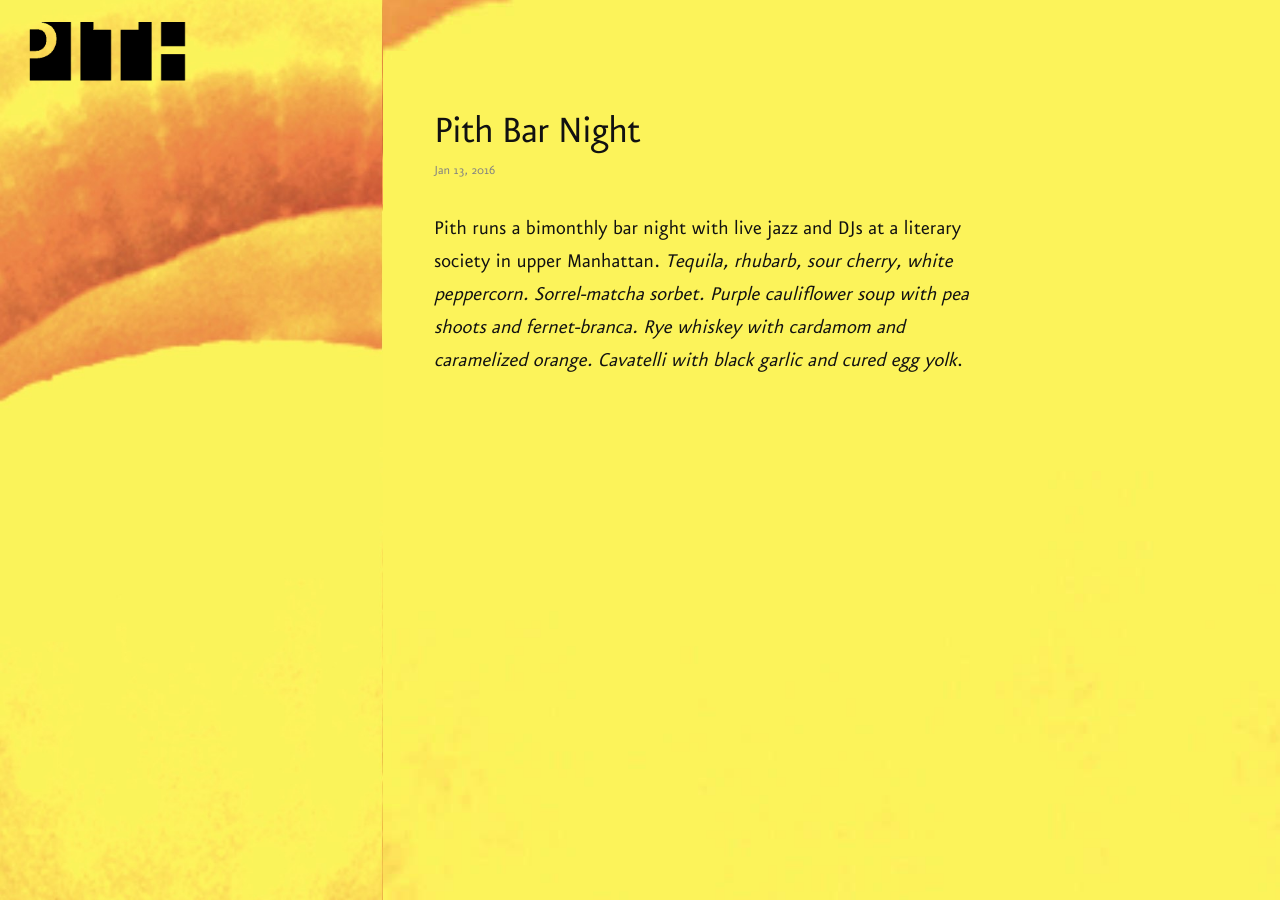
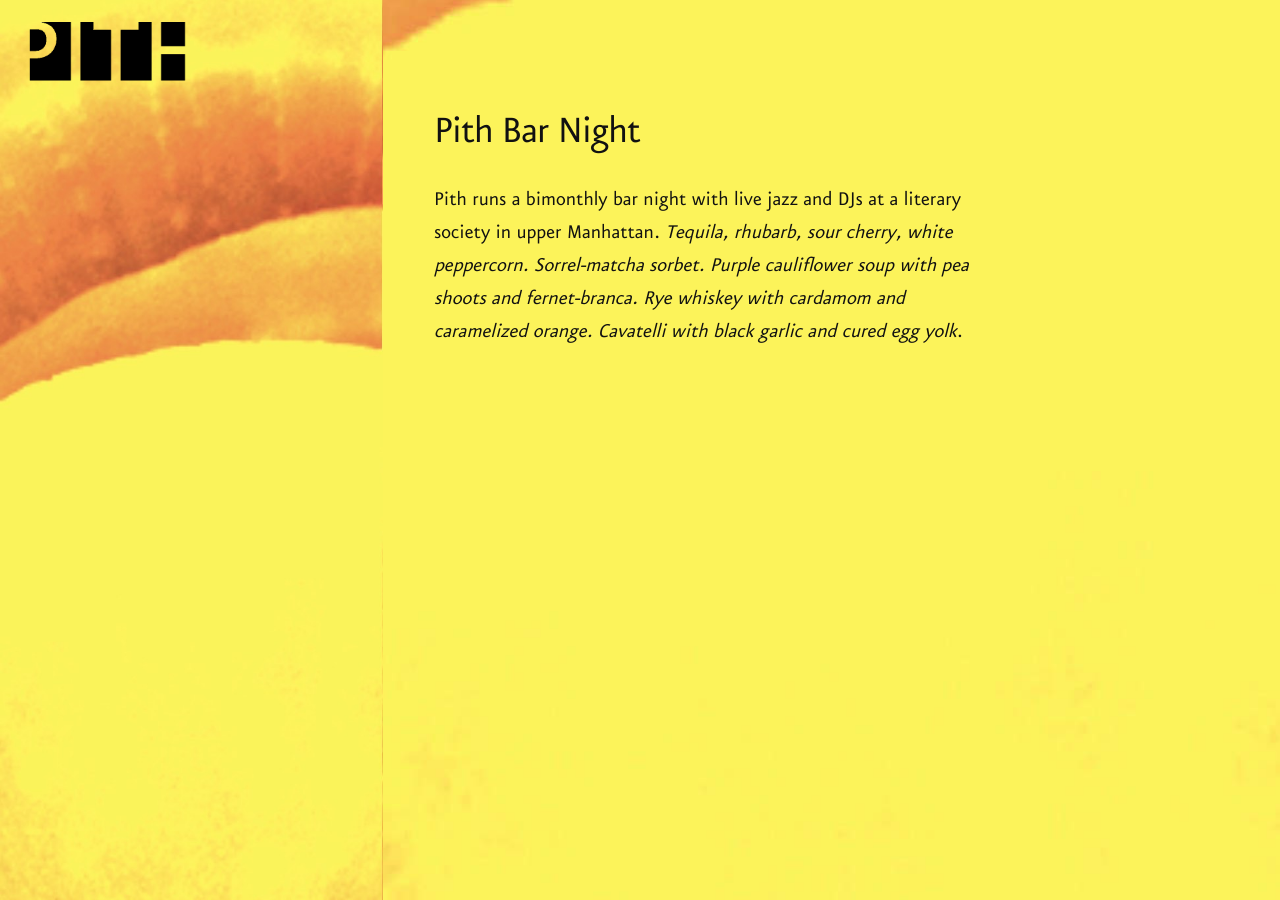
Before and after one commit to zoe-pith/pith-site, a Jekyll site: the page built from _posts/2016-01-13-pith-bar-night.md, in a window 1280 px wide. Built offline with Jekyll 4.4.1, drawn with Linux system fonts in a browser that asks for light colours.

Commit message:
Comment out dates from events

```diff
--- a/_layouts/post.html
+++ b/_layouts/post.html
@@ -5,7 +5,7 @@
 
   <header class="post-header">
     <h1 class="post-title" itemprop="name headline">{{ page.title }}</h1>
-    <p class="post-meta"><time datetime="{{ page.date | date_to_xmlschema }}" itemprop="datePublished">{{ page.date | date: "%b %-d, %Y" }}</time>{% if page.author %} • <span itemprop="author" itemscope itemtype="http://schema.org/Person"><span itemprop="name">{{ page.author }}</span></span>{% endif %}</p>
+    <p class="post-meta"><!--time datetime="{{ page.date | date_to_xmlschema }}" itemprop="datePublished">{{ page.date | date: "%b %-d, %Y" }}</time-->{% if page.author %} • <span itemprop="author" itemscope itemtype="http://schema.org/Person"><span itemprop="name">{{ page.author }}</span></span>{% endif %}</p>
   </header>
 
   <div class="post-content" itemprop="articleBody">
--- a/events.html
+++ b/events.html
@@ -16,7 +16,7 @@
     {% for event in site.categories.events %}
       <li>
         <a class="event-title" href="{{ site.baseurl }}{{ event.url }}">{{ event.title }}</a>
-        <div class="event-date">{{ event.date | date: "%b %-d, %Y" }}</div>
+        <!--div class="event-date">{{ event.date | date: "%b %-d, %Y" }}</div-->
         <div class="event-content">{{ event.excerpt }}</div>
       </li>
     {% endfor %}
```
